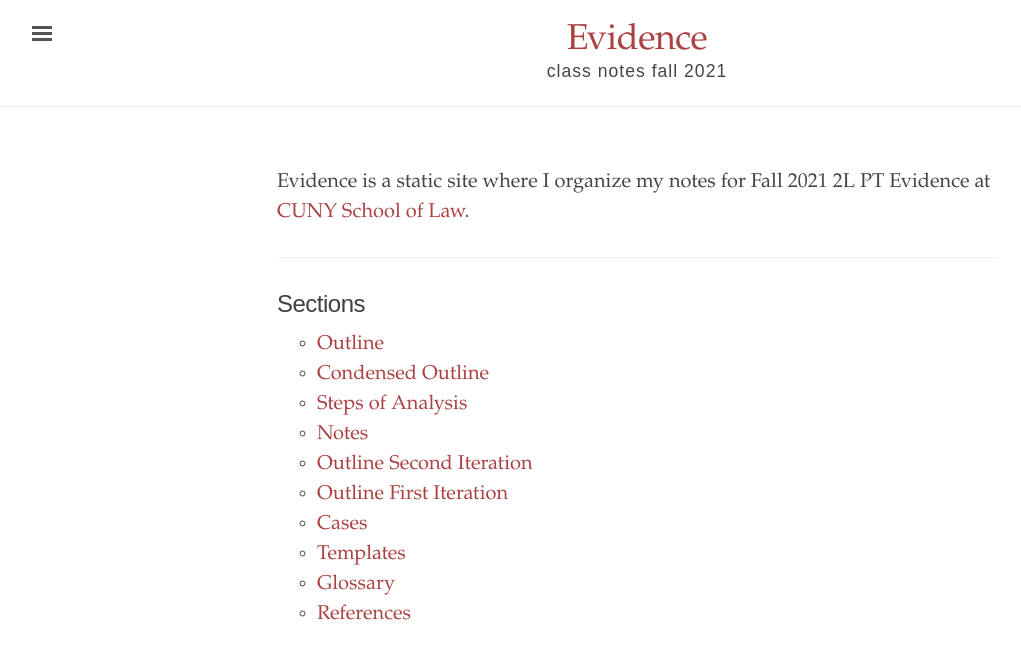
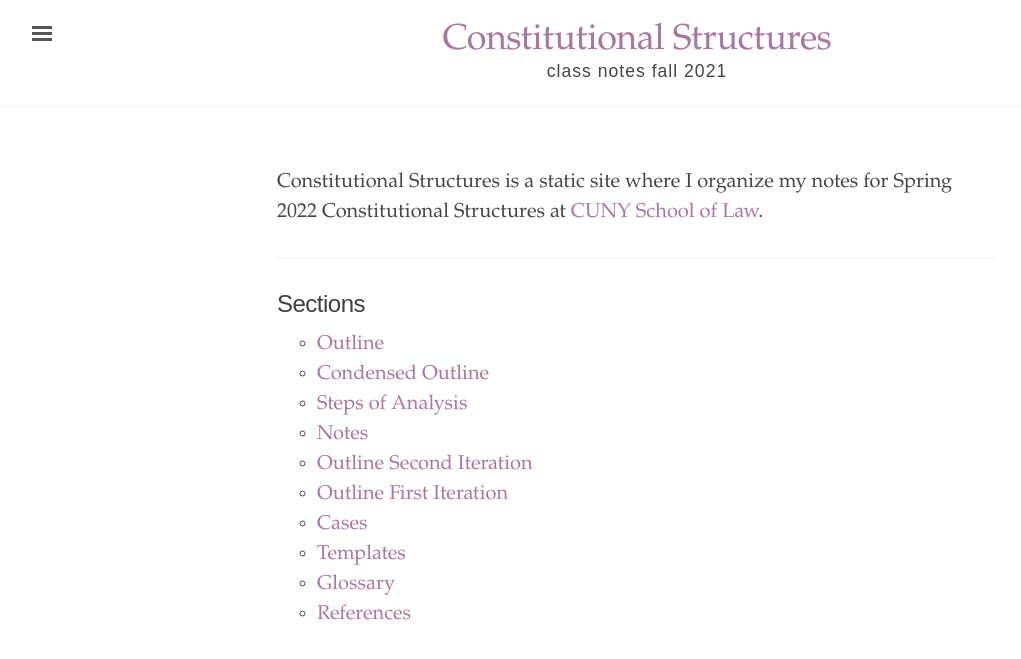
Before and after one commit to binipringle/right-to-be-forgotten, a Jekyll site: the page built from index.html, in a window 1280 px wide. Shown: the top 659 px of the page, without its empty margins (3-1024 px from the left). Built offline with Jekyll 4.4.1, drawn with Linux system fonts in a browser that asks for light colours.

Commit message:
changed config and index

```diff
--- a/_config.yml
+++ b/_config.yml
@@ -1,11 +1,11 @@
 # Built with Jekyll 3.6.0
 
 # Setupš
-title:               'Evidence'
+title:               'Constitutional Structures'
 tagline:             'class notes fall 2021'
 description:         'This is an experimental way of organizing class notes.'
 url:                 'https://github.com/binipringle'
-baseurl:             '/evidence'
+baseurl:             '/constructs'
 
 # About/contact
 author:
@@ -14,7 +14,7 @@
   email:             sabina.pringle@gmail.com
 
 # Color scheme. Options: red, orange, magenta, cyan, blue, brown
-color-scheme: red
+color-scheme: magenta
 
 # Permalinks
 permalink: pretty
--- a/index.html
+++ b/index.html
@@ -1,11 +1,11 @@
 ---
 layout: default
-title: "Evidence"
+title: "Constitutional Structures"
 ---
 <div class="introduction">
 <p>
 
-  Evidence is a static site where I organize my notes for Fall 2021 2L PT Evidence at <a href="https://www.law.cuny.edu/">CUNY School of Law</a>.
+  Constitutional Structures is a static site where I organize my notes for Spring 2022 Constitutional Structures at <a href="https://www.law.cuny.edu/">CUNY School of Law</a>.
 </p>
 </div>
 
```
